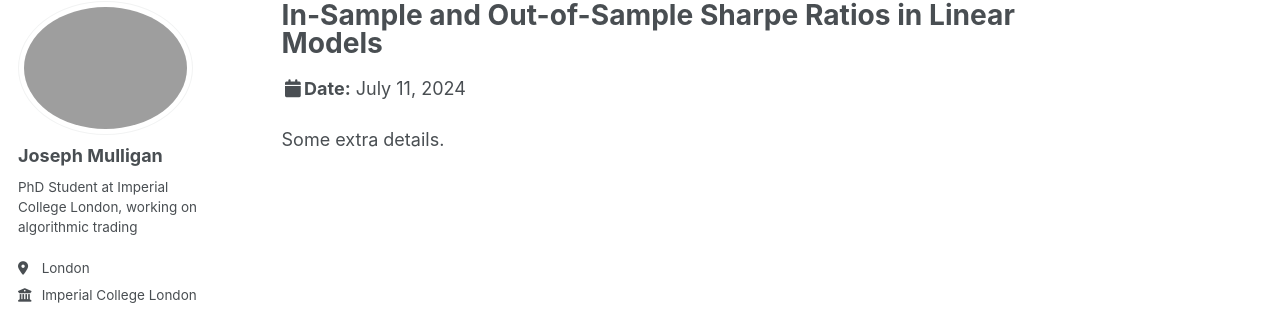
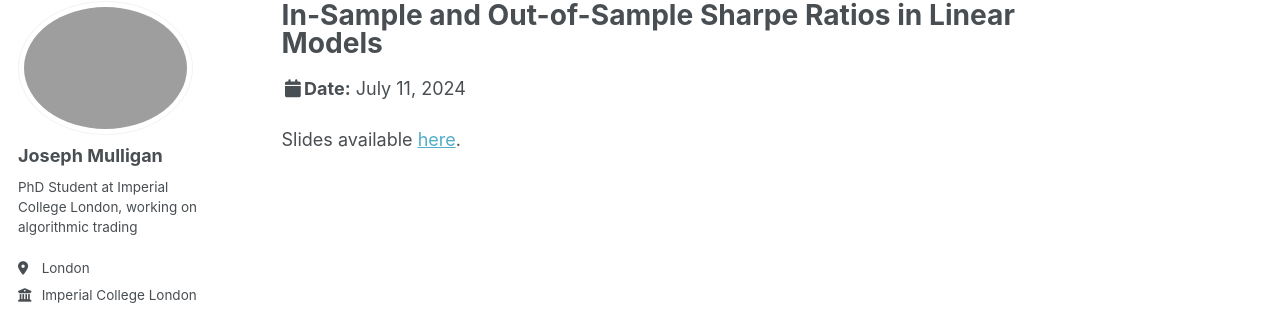
Before and after one commit to josephlmulligan/josephlmulligan.github.io, a Jekyll site: the page built from _talks/2024-07-11-in-sample-out-of-sample-srs.md, in a window 1280 px wide. Shown: the part 105-421 px from the top of the page. Built offline with Jekyll 4.4.1, drawn with Linux system fonts in a browser that asks for light colours; some web fonts are replaced.

Commit message:
Push rio slides

```diff
--- a/_talks/2024-07-11-in-sample-out-of-sample-srs.md
+++ b/_talks/2024-07-11-in-sample-out-of-sample-srs.md
@@ -8,4 +8,4 @@ date: 2024-07-11
 location: "Rio de Janeiro, Brazil"
 ---
 
-Some extra details.
+Slides available [here](../files/bachelier_rio_overfitting.pdf).
```
Also changed, not shown: _publications/2024-07-13-selecting-sensitive-web-info.md (+0 -2 lines), 7 other files.
